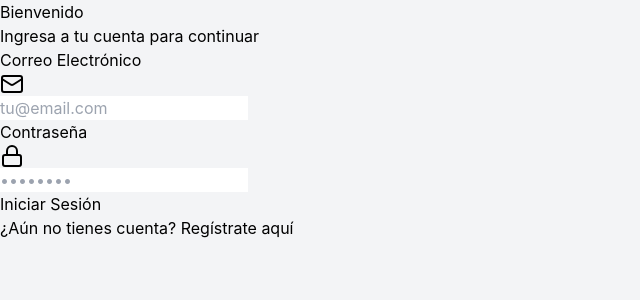
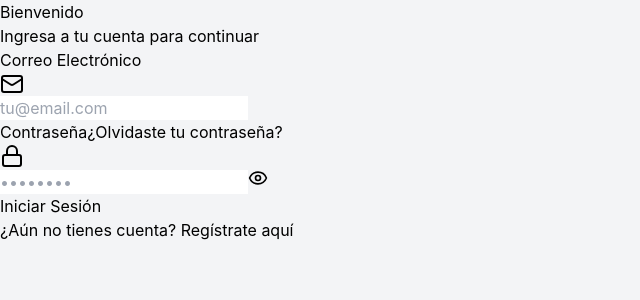
Before and after one commit to wigsdev/PreLab, a React app in the folder frontend/: page /login in a window 1280 px wide. Shown: the top 300 px of the page, without its empty margins (0-640 px from the left). Built offline with nearby package versions, Linux system fonts and the light colour scheme; the HTML template or start-up script is replaced by a standard one.

Commit message:
feat(auth): Add password toggle and forgot password placeholder in Login

```diff
--- a/frontend/src/views/LoginView.jsx
+++ b/frontend/src/views/LoginView.jsx
@@ -1,12 +1,13 @@
 import { useState } from 'react';
 import { useAuth } from '../context/AuthContext';
 import { useNavigate, Link } from 'react-router-dom';
-import { Lock, Mail, Loader2 } from 'lucide-react';
+import { Lock, Mail, Loader2, Eye, EyeOff } from 'lucide-react';
 
 export default function LoginView() {
     const { login } = useAuth();
     const navigate = useNavigate();
     const [formData, setFormData] = useState({ email: '', password: '' });
+    const [showPassword, setShowPassword] = useState(false);
     const [loading, setLoading] = useState(false);
     const [error, setError] = useState(null);
 
@@ -57,17 +58,29 @@ export default function LoginView() {
                         </div>
 
                         <div>
-                            <label className="block text-sm font-bold text-slate-700 mb-2">Contraseña</label>
+                            <div className="flex justify-between items-center mb-2">
+                                <label className="text-sm font-bold text-slate-700">Contraseña</label>
+                                <a href="#" className="text-xs font-semibold text-indigo-600 hover:text-indigo-700 hover:underline">
+                                    ¿Olvidaste tu contraseña?
+                                </a>
+                            </div>
                             <div className="relative">
-                                <Lock className="absolute left-3 top-3 text-slate-400 w-5 h-5" />
+                                <Lock className="absolute left-3 top-3 text-slate-400 w-5 h-5 z-10" />
                                 <input
-                                    type="password"
+                                    type={showPassword ? "text" : "password"}
                                     required
-                                    className="w-full pl-10 pr-4 py-3 bg-slate-50 border border-slate-200 rounded-xl focus:outline-none focus:ring-2 focus:ring-indigo-500 transition-all font-medium text-slate-700"
+                                    className="w-full pl-10 pr-12 py-3 bg-slate-50 border border-slate-200 rounded-xl focus:outline-none focus:ring-2 focus:ring-indigo-500 transition-all font-medium text-slate-700"
                                     placeholder="••••••••"
                                     value={formData.password}
                                     onChange={e => setFormData({ ...formData, password: e.target.value })}
                                 />
+                                <button
+                                    type="button"
+                                    onClick={() => setShowPassword(!showPassword)}
+                                    className="absolute right-3 top-3 text-slate-400 hover:text-slate-600 focus:outline-none transition-colors"
+                                >
+                                    {showPassword ? <EyeOff size={20} /> : <Eye size={20} />}
+                                </button>
                             </div>
                         </div>
 
```
